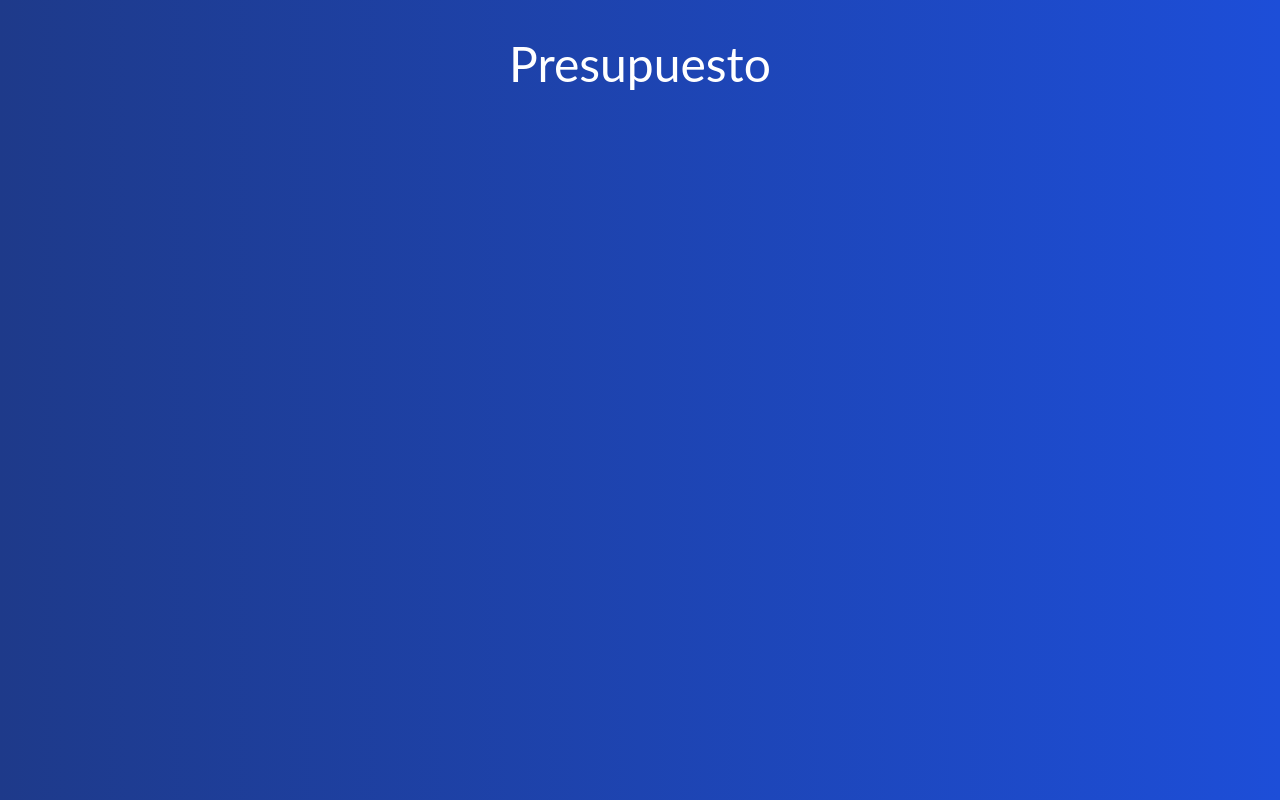
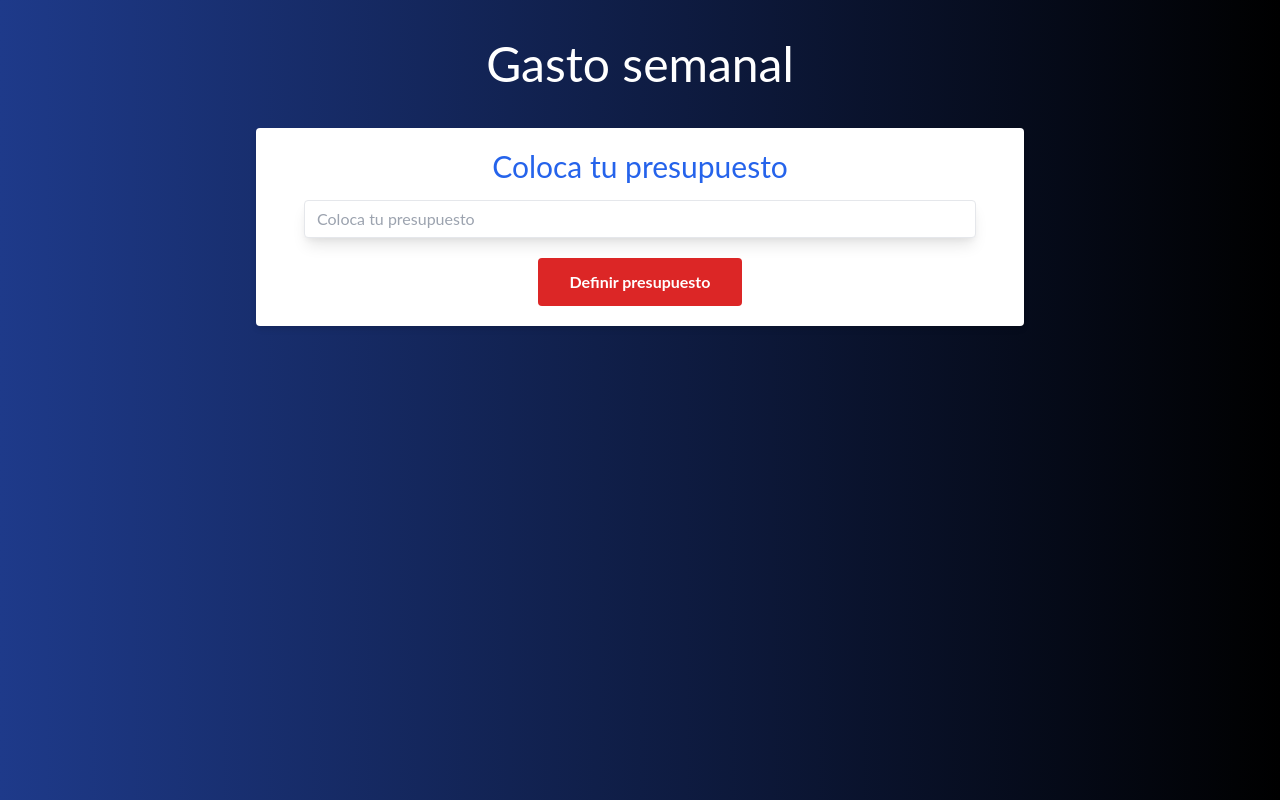
Before and after one commit to juanluna96/Control-de-Presupuesto, a React (Create React App) app: page / in a window 1280 px wide. Built offline with nearby package versions, Linux system fonts and the light colour scheme.

Commit message:
Preguntando al Usuario por su Presupuesto

```diff
--- a/public/index.html
+++ b/public/index.html
@@ -25,7 +25,7 @@
     <title>React App</title>
 </head>
 
-<body class="bg-gradient-to-r from-blue-900 to-blue-700">
+<body class="bg-gradient-to-r from-blue-900 to-black">
     <noscript>You need to enable JavaScript to run this app.</noscript>
     <div id="root"></div>
     <!--
--- a/src/App.js
+++ b/src/App.js
@@ -1,10 +1,14 @@
 import React from 'react'
+import Pregunta from './components/Pregunta'
 
 function App() {
   return (
     <div className="container mx-auto">
       <header>
-        <h1 className="text-center mt-10 text-white text-5xl">Presupuesto</h1>
+        <h1 className="text-center my-10 text-white text-5xl">Gasto semanal</h1>
+        <div className="bg-white md:max-w-3xl py-5 mx-auto rounded shadow-md">
+          <Pregunta></Pregunta>
+        </div>
       </header>
     </div>
   );
--- /dev/null
+++ b/src/components/Pregunta.js
@@ -0,0 +1,15 @@
+import React, { Fragment } from 'react';
+
+const Pregunta = () => {
+    return (
+        <Fragment>
+            <h2 className="text-blue-600 text-center mb-4 text-3xl">Coloca tu presupuesto</h2>
+            <form className="md:max-w-2xl px-3 md:p-0 mx-auto">
+                <input type="number" name="" id="" placeholder="Coloca tu presupuesto" className="shadow-lg appearance-none border rounded w-full py-2 px-3 text-gray-700 leading-tight focus:outline-none focus:shadow-outline" />
+                <input type="submit" value="Definir presupuesto" className="bg-red-600 hover:bg-red-dark text-white font-bold py-3 px-8 rounded mt-5 mx-auto block" />
+            </form>
+        </Fragment>
+    )
+}
+
+export default Pregunta
```
